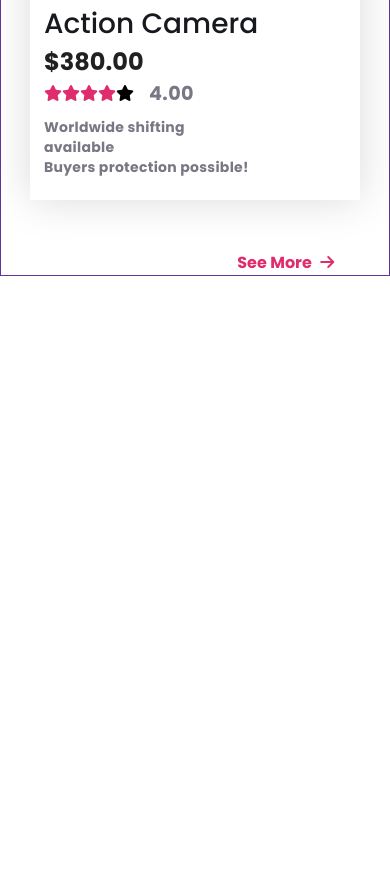
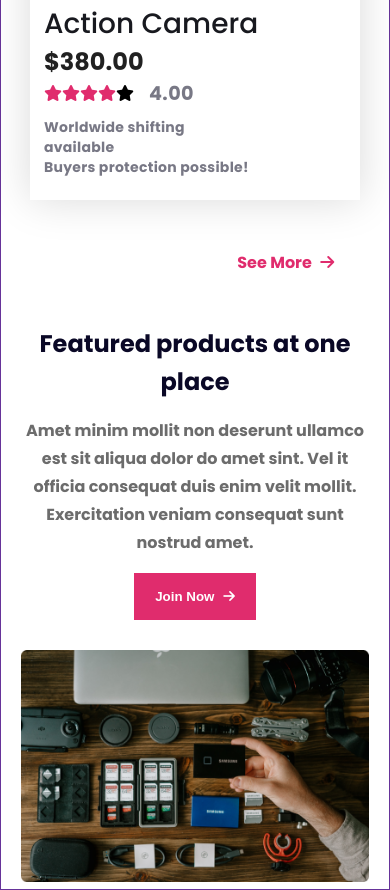
Before and after one commit to pxgacademy/007_7thProject_Influencer_Gear, a plain HTML site: page index.html in a window 390 px wide. Shown: the part 5062-5952 px from the top of the page. Before the commit the page ends 5338 px from the top, so only its background shows below. Drawn offline with Linux system fonts and the light colour scheme.

Commit message:
Featured Products section completed

```diff
--- a/index.html
+++ b/index.html
@@ -253,6 +253,23 @@
           </span>
         </p>
       </section>
+
+      <!-- Featured product -->
+      <section id="featured_product">
+        <div class="featured_img">
+          <img src="./images/gear.png" alt="">
+        </div>
+        <div class="featured_content">
+          <h2>Featured products at one place</h2>
+          <p>Amet minim mollit non deserunt ullamco est sit aliqua dolor do amet sint. Vel it officia consequat duis enim velit mollit. Exercitation veniam consequat sunt nostrud amet.</p>
+          <button>
+            Join Now
+            <span>
+              <i class="fa-solid fa-arrow-right"></i>
+            </span>
+          </button>
+        </div>
+      </section>
     </main>
     <footer></footer>
   </body>
--- a/styles/styles.css
+++ b/styles/styles.css
@@ -249,6 +249,48 @@ body {
 }
 /* products section styles ended */
 
+/* Featured product styles started */
+#featured_product {
+  max-width: 1110px;
+  margin: 0 auto;
+  margin-top: 100px;
+  display: grid;
+  grid-template-columns: 1fr 2fr;
+  align-items: center;
+  column-gap: 95px;
+}
+.featured_img img{
+  width: 100%;
+}
+#featured_product h2 {
+  font-weight: var(--poppins_bold);
+  font-size: 2.375rem;
+  line-height: 158%;
+  color: var(--colorFive);
+}
+#featured_product p {
+  font-weight: var(--poppins_bold);
+  font-size: 1rem;
+  line-height: 175%;
+  color: var(--colorSix);
+  margin: 16px 0px;
+}
+#featured_product button {
+  font-weight: var(--poppins_bold);
+  color: var(--lightColor);
+  padding: 15px 20px;
+  border: 1px solid var(--btnColor);
+  background-color: var(--btnColor);
+  transition: 0.3s;
+  cursor: pointer;
+}
+#featured_product button:hover {
+  background-color: var(--lightColor);
+  color: var(--btnColor);
+}
+
+/* Featured product styles ended */
+
 /* Responsive styles */
 @media screen and (max-width: 576px) {
   /* nav section */
@@ -312,7 +354,26 @@ body {
     gap: 15px;
   }
 
-  .see_more{
+  .see_more {
     margin-right: 10%;
   }
+
+  /* featured product */
+  #featured_product {
+    width: 100%;
+    margin-top: 50px;
+    row-gap: 30px;
+    grid-template-columns: 1fr;
+    text-align: center;
+  }
+  .featured_img{
+    order: 2;
+  }
+  .featured_content{
+    order: 1;
+  }
+
+  #featured_product h2 {
+    font-size: 1.5rem;
+  }
 }
```
